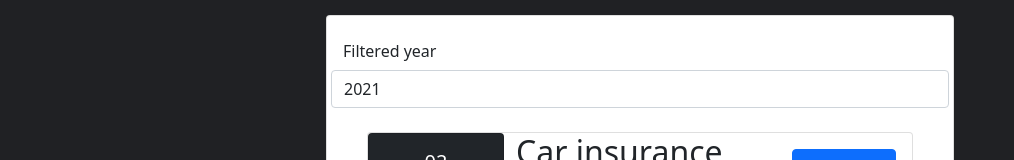
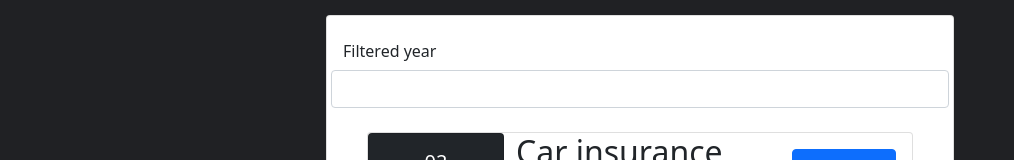
Before and after one commit to bouhouchmarouane/expenses-app, a React (Create React App) app: page / in a window 1280 px wide. Shown: the part 404-564 px from the top of the page, without its empty margins (0-1014 px from the left). Built offline with nearby package versions, Linux system fonts and the light colour scheme.

Commit message:
Apply filter

```diff
--- a/src/App.js
+++ b/src/App.js
@@ -23,7 +23,8 @@ const INITIAL_EXPENSES = [
 
 const App = () => {
   const [expenses, setExpenses] = useState(INITIAL_EXPENSES);
-  const [filteredYear, setFilteredYear] = useState('2021');
+  const [filteredYear, setFilteredYear] = useState('');
+  var filteredExpenses = [...expenses];
 
   const addExpenseDataHandler = (enteredExpenseData) => {
     const newExpenseData = {
@@ -31,11 +32,11 @@ const App = () => {
       ...enteredExpenseData
     };
     setExpenses([newExpenseData, ...expenses]);
-    console.log([newExpenseData, ...expenses]);
   };
 
   const filteredYearchangeHandler = (selectedYear) => {
     setFilteredYear(selectedYear);
+    setExpenses(expenses);
   }
 
   return (
@@ -48,7 +49,7 @@ const App = () => {
         <ExpenseForm onSaveEnteredData={addExpenseDataHandler}/>
         <Card>
           <FilterExpense onFilteredYearChanged={filteredYearchangeHandler} selected={filteredYear}/>
-          <Expenses expenseItems={expenses} />
+          <Expenses expenseItems={filteredExpenses} filterYearSelected={filteredYear}/>
         </Card>
       </div>
       <div className="col-lg-3 col-md-2 col-sm-0"></div>
--- a/src/components/Expenses.js
+++ b/src/components/Expenses.js
@@ -3,7 +3,8 @@ import ExpenseItem from "./ExpenseItem";
 const Expenses = (props) => {
   return (
     <div>
-      {props.expenseItems.map(expenseItem => (
+      {props.expenseItems.filter(expenseItem => expenseItem.date.getFullYear() == props.filterYearSelected || props.filterYearSelected == '')
+      .map(expenseItem => (
         <ExpenseItem
         key={expenseItem.id}
         title={expenseItem.title}
--- a/src/components/FilterExpense.js
+++ b/src/components/FilterExpense.js
@@ -7,8 +7,10 @@ export const FilterExpense = (props) => {
     <div className="row">
       <label htmlFor="filteredYear" className="col-md-4 col-form-label">Filtered year</label>
       <select id="filteredYear" className="form-control col-md-8" onChange={yearChangeHandler} value={props.selected}>
+        <option value={''}></option>
         <option value={'2020'}>2020</option>
         <option value={'2021'}>2021</option>
+        <option value={'2022'}>2022</option>
       </select>
     </div>
   );
```
